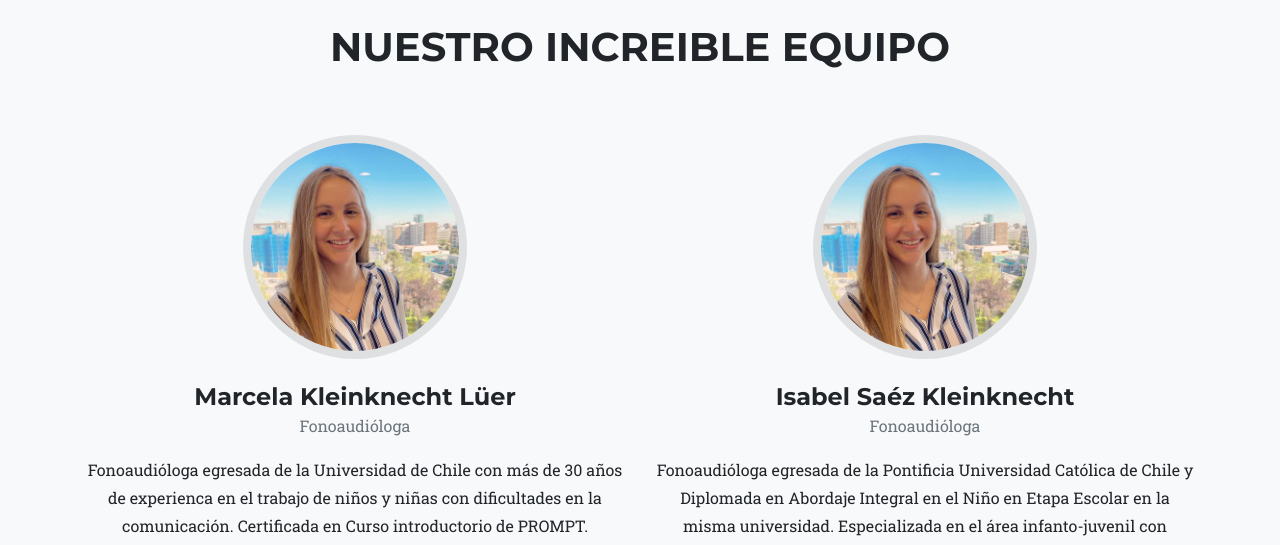
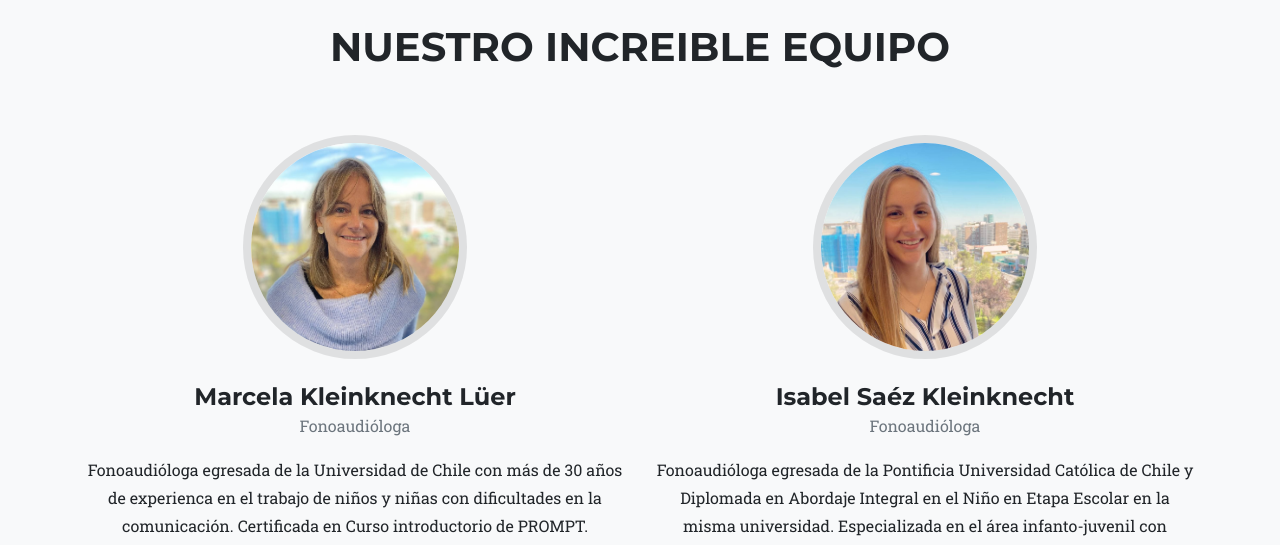
Before and after one commit to Konrad-H/hablando-juntos, a website: page index.html in a window 1280 px wide. Shown: the part 2700-3245 px from the top of the page. Drawn offline with nearby package versions, Linux system fonts and the light colour scheme; a script that the page names is missing; a web font is replaced by a local one.

Commit message:
added marcela images

```diff
--- a/index.html
+++ b/index.html
@@ -243,7 +243,7 @@
                 <div class="row">
                     <div class="col-lg-6">
                         <div class="team-member">
-                            <img class="mx-auto rounded-circle " src="assets/img/team/isa.jpg" alt="" />
+                            <img class="mx-auto rounded-circle " src="assets/img/team/marcela.jpg" alt="" />
                             <h4>Marcela Kleinknecht Lüer</h4>
                             <p class="text-muted">Fonoaudióloga</p>
                             <p class="text-center"> Fonoaudióloga egresada de la Universidad de Chile con más de 30 años
```
Also changed, not shown: assets/img/team/marcela.jpg (added), assets/img/team/marcela_bu.jpg (added).
